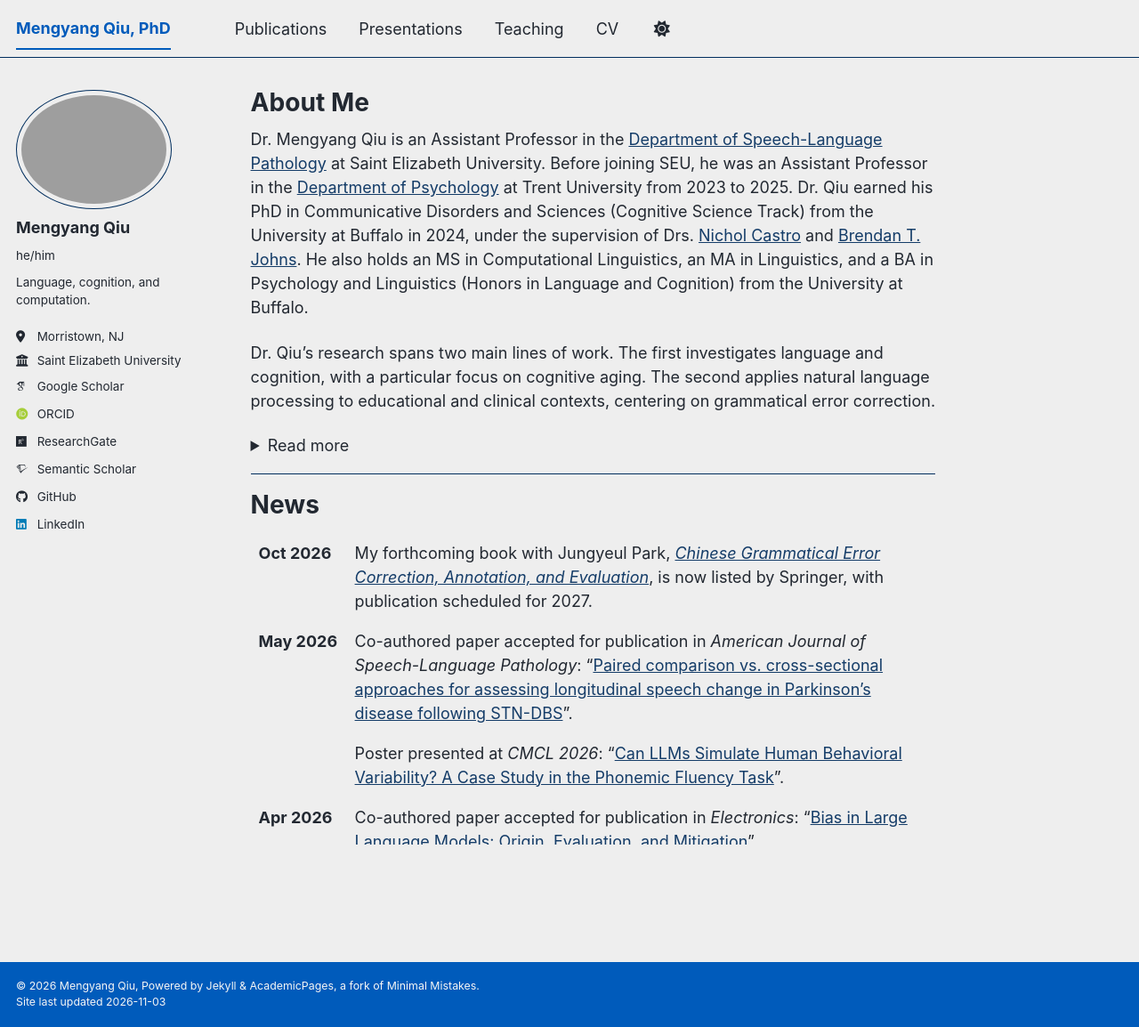
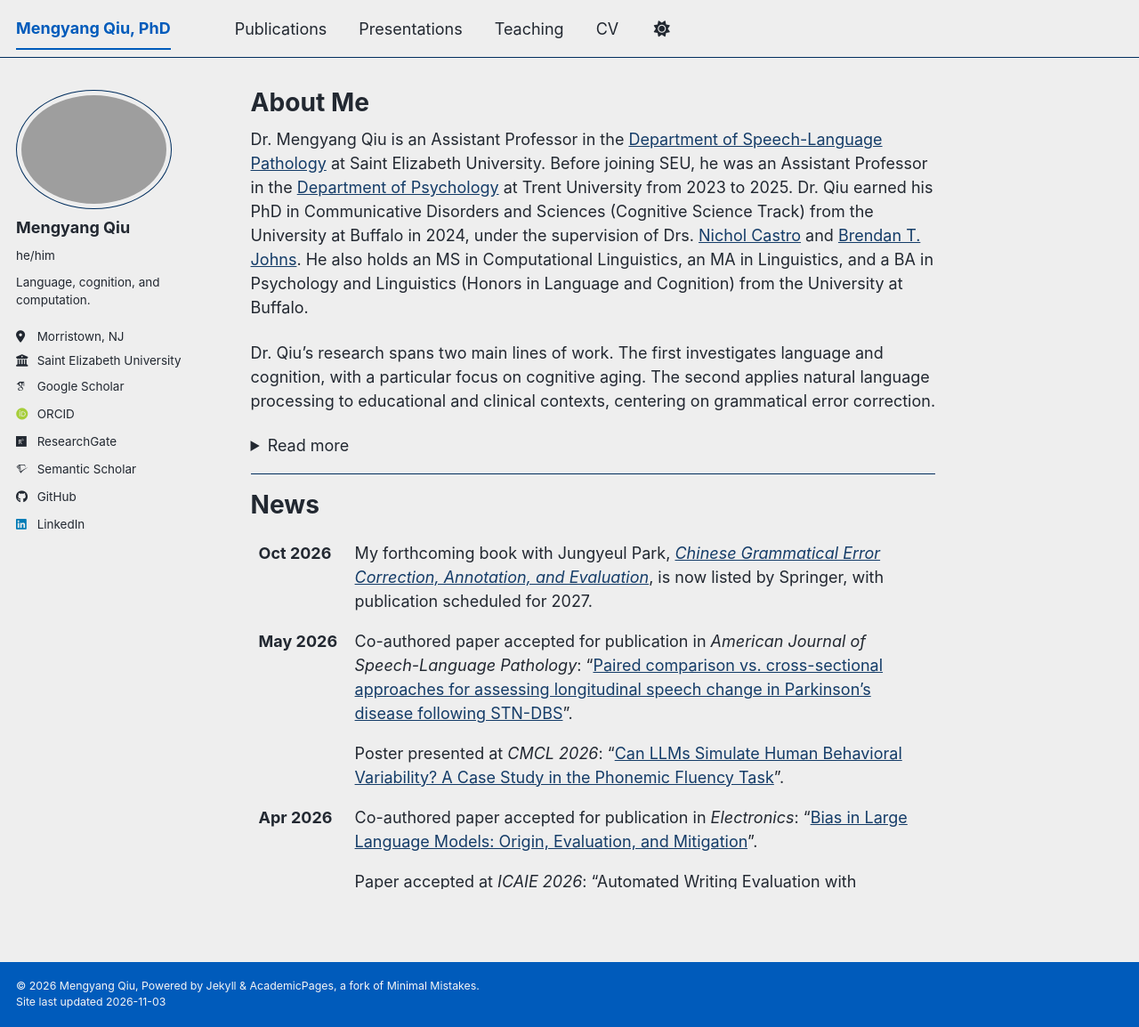
Before and after one commit to mengyangq/mengyangq.github.io, a Jekyll site: the page built from _pages/about.md, in a window 1280 px wide and 1154 px high. Shown: the whole window at 89% size. Built offline with Jekyll 4.4.1, drawn with Linux system fonts in a browser that asks for light colours; some web fonts are replaced; a script bundle is joined from its source files by our own code; library files that are not in the unit come from our copies; some of the changed lines change nothing that is shown.

Commit message:
Update about.md

```diff
--- a/_pages/about.md
+++ b/_pages/about.md
@@ -25,7 +25,18 @@
 # News
 
 <style>
-.news-scroll { height: 350px; overflow-y: auto; }
+.news-scroll {
+  height: 400px;
+  overflow-y: auto;
+  scrollbar-gutter: stable;
+  scrollbar-width: thin;
+  scrollbar-color: transparent transparent;
+}
+.news-scroll.is-scrolling { scrollbar-color: #888 transparent; }
+.news-scroll::-webkit-scrollbar { width: 6px; }
+.news-scroll::-webkit-scrollbar-track { background: transparent; }
+.news-scroll::-webkit-scrollbar-thumb { background: transparent; border-radius: 3px; }
+.news-scroll.is-scrolling::-webkit-scrollbar-thumb { background: #888; }
 .news-scroll table { display: table; width: 100%; margin: 0; font-size: inherit; border: 0; }
 .news-scroll thead { display: none; }
 .news-scroll td { border: 0; padding: 0.5rem; vertical-align: top; }
@@ -47,3 +58,16 @@
 | **Jan 2026** | Joined the Department of Speech-Language Pathology at Saint Elizabeth University as Assistant Professor. |
 
 </div>
+
+<script>
+document.querySelectorAll('.news-scroll').forEach(function (box) {
+  let hideTimer;
+  box.addEventListener('scroll', function () {
+    box.classList.add('is-scrolling');
+    clearTimeout(hideTimer);
+    hideTimer = setTimeout(function () {
+      box.classList.remove('is-scrolling');
+    }, 1000);
+  }, { passive: true });
+});
+</script>
```
